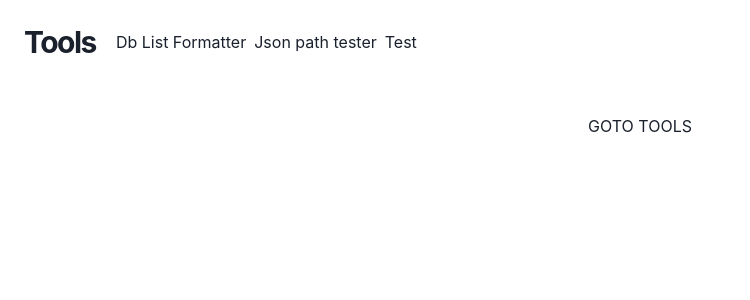
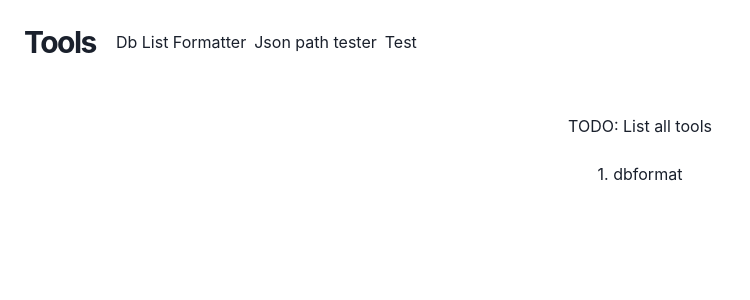
Before and after one commit to XenaDevs/tools, a Next.js app: page / in a window 1280 px wide. Shown: the top 300 px of the page, without its empty margins (0-750 px from the left). Built offline with nearby package versions, Linux system fonts and the light colour scheme.

Commit message:
update /tools to be homepage

```diff
--- a/pages/index.js
+++ b/pages/index.js
@@ -1,7 +1,10 @@
 const Home = () => {
   return (
     <div className="container">
-      GOTO <a href="/tools">TOOLS</a>
+      TODO: List all tools
+      <br></br>
+      <br></br>
+      <a href="/tools/dbformat">1. dbformat</a>
     </div>
   );
 };
```
Also changed, not shown: pages/tools/index.js (deleted, +0 -12 lines).
